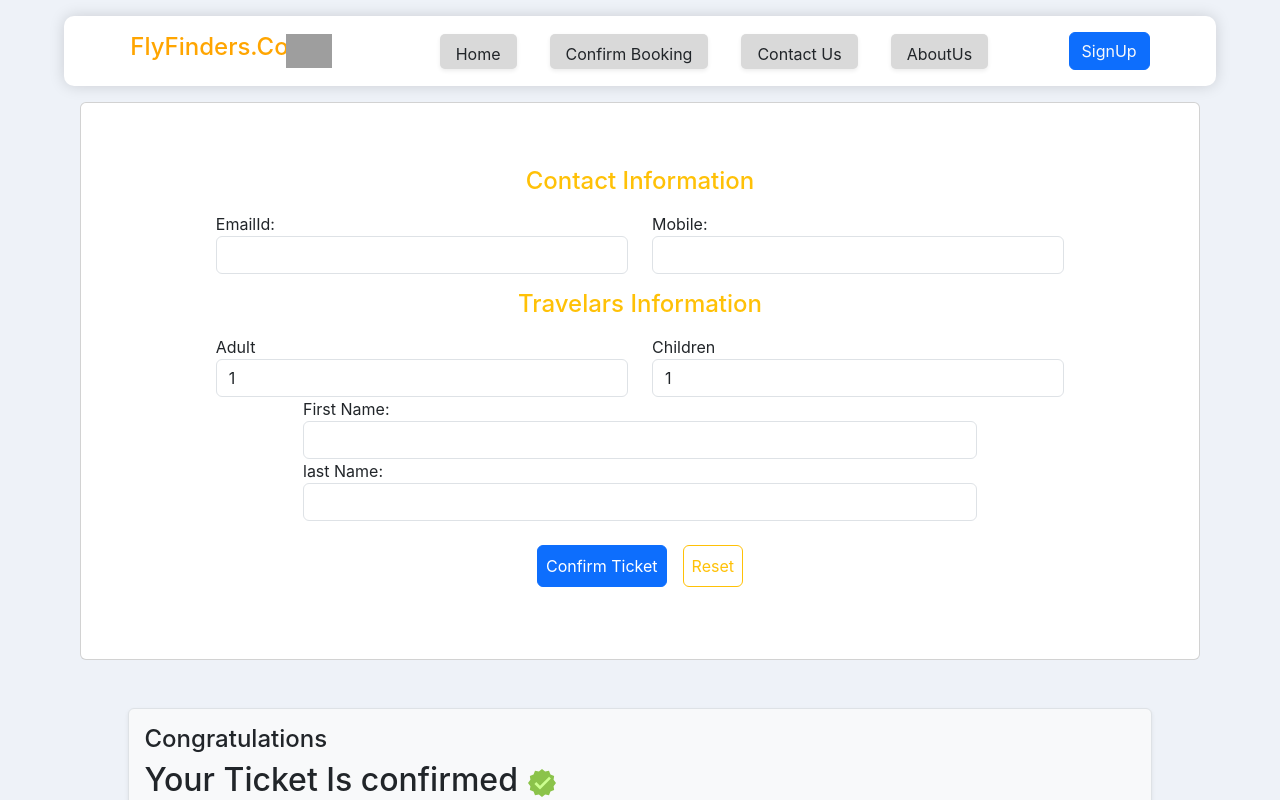
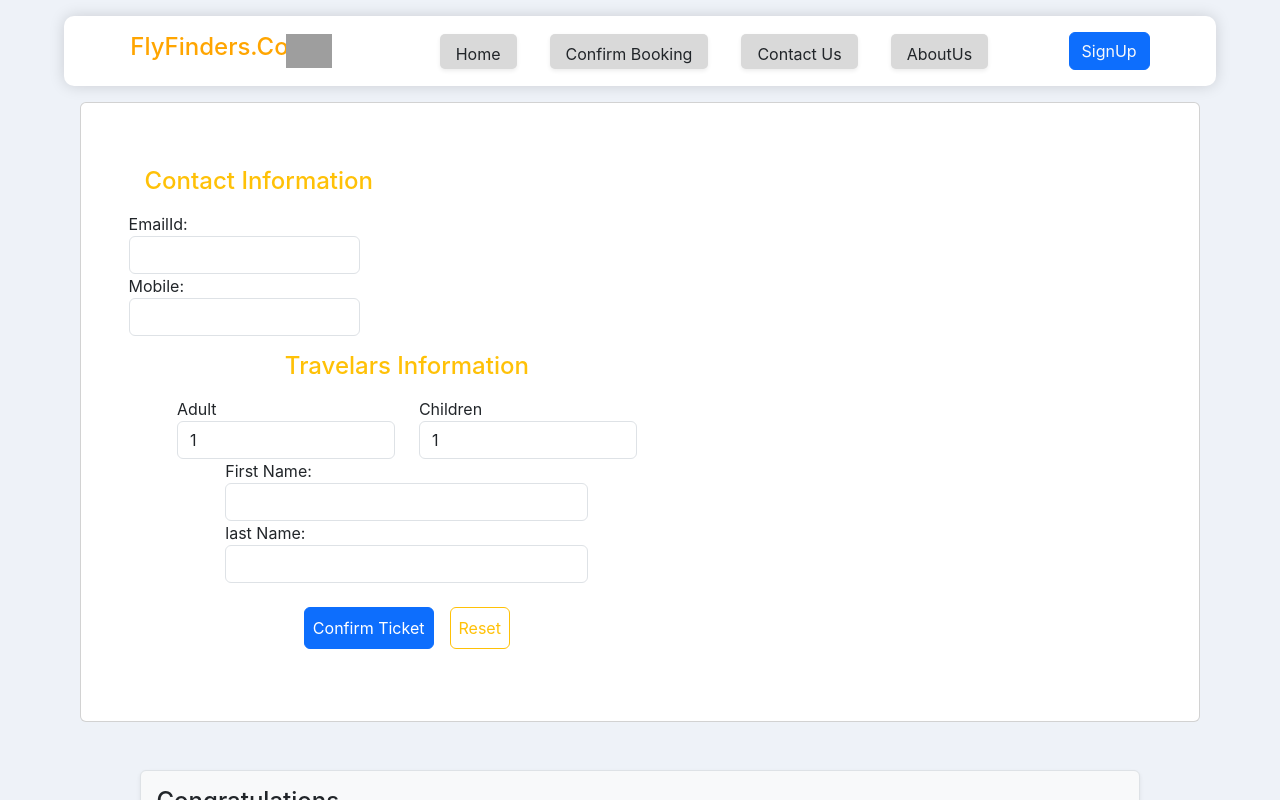
Before and after one commit to ParvezMusharraf/Fly_Finders-react, a React (Create React App) app: page /conformDetailsform in a window 1280 px wide. Shown: the top 800 px of the page. Built offline with nearby package versions, Linux system fonts and the light colour scheme; grey boxes are pictures that could not be loaded.

Commit message:
Added Contact Form

```diff
--- /dev/null
+++ b/src/Components/MainCompo/ConformBooking/ConformBooking.css
@@ -0,0 +1,3 @@
+.lefimg{
+    background-image: url();
+}
--- a/src/Components/MainCompo/ConformBooking/ConformBookingForm.js
+++ b/src/Components/MainCompo/ConformBooking/ConformBookingForm.js
@@ -1,9 +1,10 @@
 import React from 'react'
 import { useState } from 'react'
-import {FcApproval, FcBusiness, FcBusinessman, FcPrint} from 'react-icons/fc'
+import {FcApproval, FcBusinessman, FcPrint} from 'react-icons/fc'
 import {AiFillCalendar,} from 'react-icons/ai'
-import { GiAirplaneDeparture, GiConfirmed, } from 'react-icons/gi'
+import { GiAirplaneDeparture, } from 'react-icons/gi'
 import {FaChild} from 'react-icons/fa'
+import './ConformBooking.css'
 
 
 const ConformBookingForm = () => {
@@ -55,10 +56,15 @@ const ConformBookingForm = () => {
 
     return (
         <div>
-            <form onSubmit={handleSubmit}>
-                <div className='BookingForm card p-5 ' >
-                <div className='Contact_information row justify-content-center' >
-                    <h4 className='m-3 text-center text-warning' >Contact Information</h4>
+            <form onSubmit={handleSubmit} className='row card' >
+                <div className='BookingForm-right  p-5 col-7' >
+                <div className='Contact_information' style={{
+                    display:'flex',
+                    justifyContent:'start',
+                    alignContent:'start',
+                    flexDirection:"column"
+                }} >
+                    <h4 className='m-3 text-warning' >Contact Information</h4>
                     <label className='col-5' >EmailId:
                         <input type="Email" className='form-control' required value={User.emailId} onChange={handleEmailChange} />
                     </label>
@@ -94,6 +100,9 @@ const ConformBookingForm = () => {
                     <button className='btn btn-primary m-2 p-2 ' type='submit' >Confirm Ticket</button>
                     <button className='btn btn-outline-warning m-2 p-2' >Reset</button>
                 </div>
+                </div>
+                <div className="leftimg col-5">
+
                 </div>
             </form>
 
```
